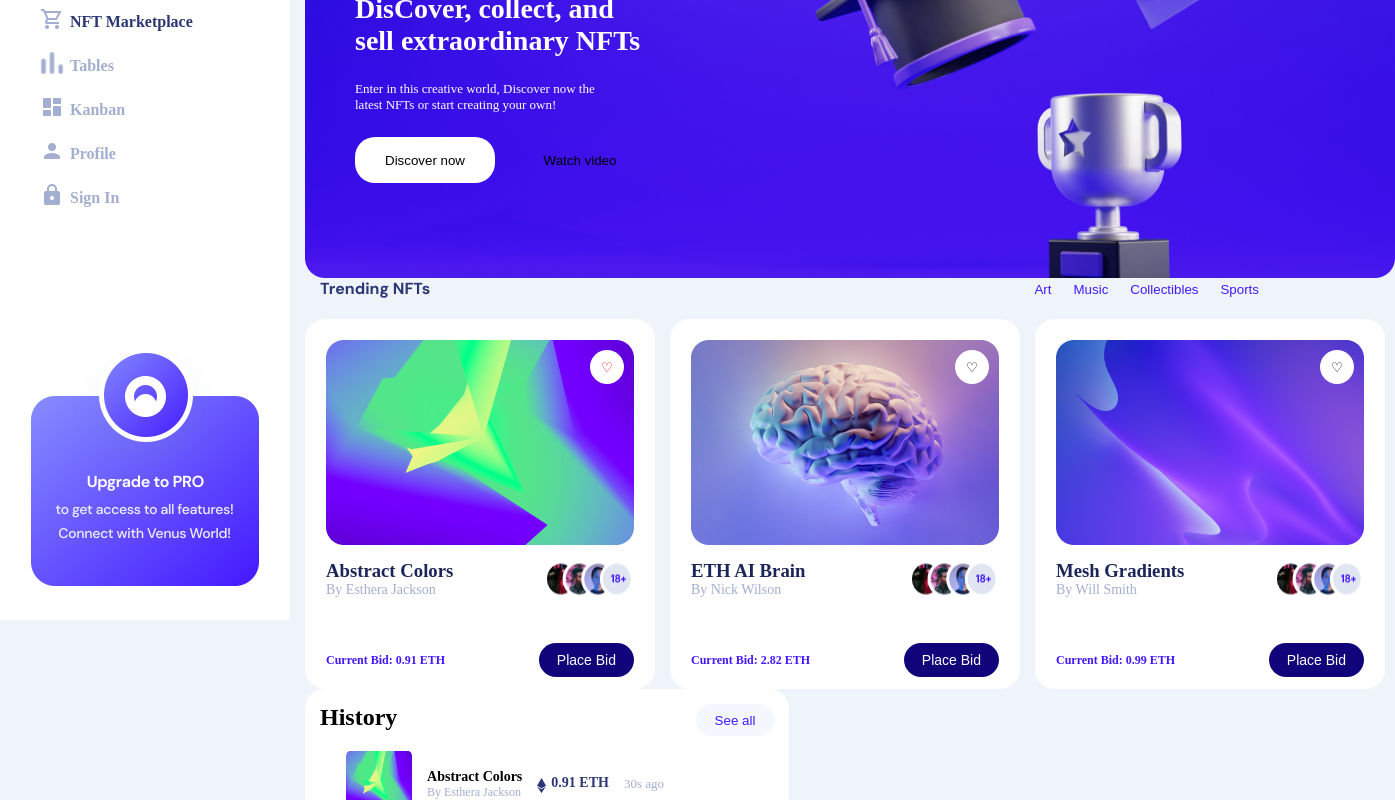
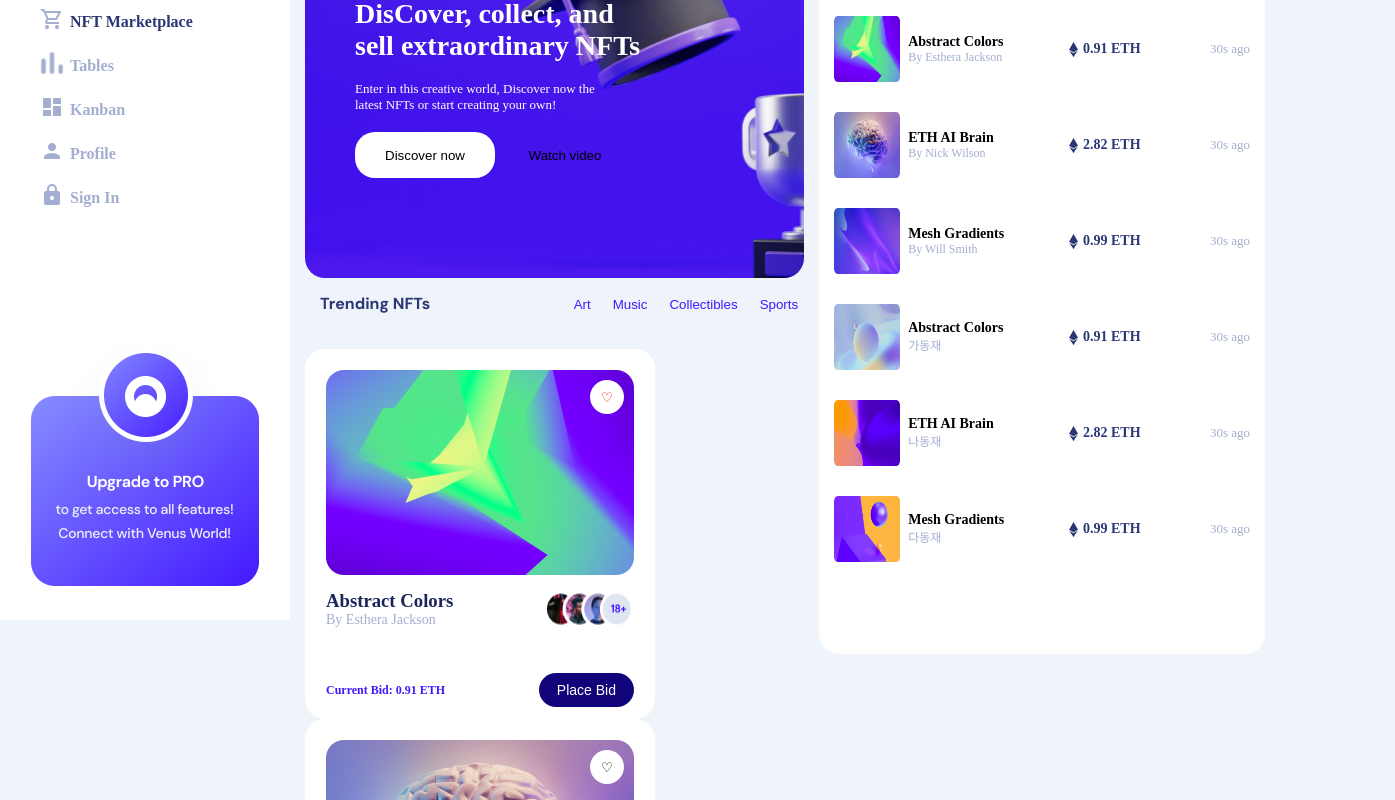
Before and after one commit to Kurman11/Horizon, a React (Create React App) app: page /NFTMarketplacePage in a window 1280 px wide. Shown: the part 180-980 px from the top of the page, 1395 px wide, since content can reach past the window. Built offline with nearby package versions, Linux system fonts and the light colour scheme.

Commit message:
피드백

```diff
--- a/src/App.css
+++ b/src/App.css
@@ -40,7 +40,7 @@ ul {
 
 .section {
   padding: 30px 15px 0;
-  div{
+  > div {
     display: flex;
     gap: 15px;
   }
--- a/src/componentes/Pages/NFTMarketplace-Page/NFTMarketplacePage.jsx
+++ b/src/componentes/Pages/NFTMarketplace-Page/NFTMarketplacePage.jsx
@@ -1,19 +1,19 @@
-import Style from './style.module.css'
+import Style from "./style.module.css";
 import { useState, useRef } from "react";
 import SubHeader from "./SubHeader/SubHeader";
 import NFTcard from "./NFTcard/NFTcard.jsx";
 import GropImage from "./image/Group.png";
 import Mock from "./mock/dummy.js";
-import Chart from './chart/Chart.jsx';
+import Chart from "./chart/Chart.jsx";
 
 export default function NFTMarketplacePage() {
   const [tab, setTab] = useState("Art");
   const arr = useRef(Mock);
-  const [button, setButton] = useState('discover');
+  const [button, setButton] = useState("discover");
 
   const handClick = (buttonType) => {
     setButton(buttonType);
-  }
+  };
   // const [items, setItems] = useState(MockItems.filter((item) => item.type === "Art"));
   // const [mockData] = useState(MockItems)
   // console.log(order)
@@ -35,21 +35,40 @@ export default function NFTMarketplacePage() {
   const data = arr.current.filter((value) => value.type === tab);
 
   return (
-    <section className="section">
-      <div className={Style['advertisement']}>
-        <div className={Style['advertisement-div']}>
-          <h2 className={Style['advertisement-text']}>DisCover, collect, and <br />sell extraordinary NFTs</h2>
-          <div className={Style['advertisement-sub-text']}>Enter in this creative world, Discover now the <br /> latest NFTs or start creating your own!</div>
+    <section className={`section ${Style["section-flex"]}`}>
+      <div className={Style.container}>
+        <div className={Style["advertisement"]}>
+          <div className={Style["advertisement-div"]}>
+            <h2 className={Style["advertisement-text"]}>
+              DisCover, collect, and <br />
+              sell extraordinary NFTs
+            </h2>
+            <div className={Style["advertisement-sub-text"]}>
+              Enter in this creative world, Discover now the <br /> latest NFTs
+              or start creating your own!
+            </div>
             <div>
-            <button type="button" className={button === "discover" ? Style['on'] : ""} onClick={() => handClick("discover")}>Discover now</button>
-            <button type="button" className={button === "watch" ? Style['on'] : ""} onClick={() => handClick("watch")}>Watch video</button>
+              <button
+                type="button"
+                className={button === "discover" ? Style["on"] : ""}
+                onClick={() => handClick("discover")}
+              >
+                Discover now
+              </button>
+              <button
+                type="button"
+                className={button === "watch" ? Style["on"] : ""}
+                onClick={() => handClick("watch")}
+              >
+                Watch video
+              </button>
             </div>
           </div>
         </div>
         <SubHeader tabArr={btnArr} handleTab={handleTab} />
-      <div>
+        <ul className={Style["card-area"]}>
           {data.map(({ title, name, bit, img, isGood, id }) => (
-          <div key={id}>
+            <li key={id}>
               <NFTcard
                 mainImg={img}
                 alt="sub메인 이미지"
@@ -61,10 +80,11 @@ export default function NFTMarketplacePage() {
                 handleGood={handleGood}
                 id={id}
               />
+            </li>
+          ))}
+        </ul>
       </div>
-        ))}
-      </div>
-      <Chart title = {'History'}/>
+      <Chart title={"History"} />
     </section>
   );
 }
--- a/src/componentes/Pages/NFTMarketplace-Page/chart-card/ChartCard.jsx
+++ b/src/componentes/Pages/NFTMarketplace-Page/chart-card/ChartCard.jsx
@@ -1,18 +1,24 @@
-import Style from './style.module.css'
+import Style from "./style.module.css";
 
-export default function ChartCard(props){
-  return(
-    <div className={Style['figure-chart']}>
-      <img className={Style['main-img']} src={props.img} alt={props.alt}/>
-      <div className={Style['title-div']}>
-        <div className={Style['main-title']}>{props.title}</div>
-        <div className={Style['sub-title']}>{props.subtitle}</div>
+export default function ChartCard(props) {
+  return (
+    <div className={Style["figure-chart"]}>
+      <img className={Style["main-img"]} src={props.img} alt={props.alt} />
+      <div className={Style["main-content"]}>
+        <div className={Style["title-div"]}>
+          <div className={Style["main-title"]}>{props.title}</div>
+          <div className={Style["sub-title"]}>{props.subtitle}</div>
+        </div>
+        <div className={Style["eth-div"]}>
+          <img
+            className={Style["eth-img"]}
+            src={props.ETHimg}
+            alt={props.ETHAlt}
+          />
+          <div className={Style["eth-font"]}>{props.bit}</div>
+        </div>
+        <div className={Style["ago-font"]}>30s ago</div>
       </div>
-      <div className={Style['eth-div']}>
-        <img className={Style['eth-img']} src={props.ETHimg} alt={props.ETHAlt} />
-        <div className={Style['eth-font']}>{props.bit}</div>
-      </div>
-      <div className={Style['ago-font']}>30s ago</div>
     </div>
-  )
+  );
 }
--- a/src/componentes/Pages/NFTMarketplace-Page/chart-card/style.module.css
+++ b/src/componentes/Pages/NFTMarketplace-Page/chart-card/style.module.css
@@ -1,38 +1,51 @@
-.figure-chart{
+.figure-chart {
+  display: flex;
   align-items: center;
-  .main-img{
+  gap: 0 8px;
+  .main-img {
     width: 66px;
     height: 66px;
   }
-  .title-div{
+  .main-content {
+    display: flex;
+    justify-content: space-between;
+    align-items: center;
+
+    width: calc(100% - 74px);
+    .title-div {
+      width: 100px;
       flex-direction: column;
-    gap : 0;
-    .main-title{
+      gap: 0;
+      .main-title {
         font-weight: bold;
         font-size: 14px;
       }
-    .sub-title{
+      .sub-title {
         font-size: 12px;
-      color: #A3AED0;
+        color: #a3aed0;
       }
     }
-  .eth-div{
+    .eth-div {
+      display: flex;
+      align-items: center;
       gap: 5px;
 
-    .eth-img{
+      width: 80px;
+
+      .eth-img {
         width: 9px;
         height: 15px;
-      margin-top: 3px;
       }
-    .eth-font{
+      .eth-font {
         font-size: 14px;
         font-weight: bold;
-      color: #2B3674;
+        color: #2b3674;
       }
     }
 
-  .ago-font{
+    .ago-font {
       font-size: 13px;
-    color: #A3AED0;
+      color: #a3aed0;
     }
   }
+}
--- a/src/componentes/Pages/NFTMarketplace-Page/chart/Chart.jsx
+++ b/src/componentes/Pages/NFTMarketplace-Page/chart/Chart.jsx
@@ -1,31 +1,32 @@
-import Style from './style.module.css'
-import ChartCard from '../chart-card/ChartCard'
-import { useState, useEffect} from "react";
-import Mock from '../mock/dummy.js'
-import ETH from '../image/ETHIcon.png'
-export default function Chart(props){
-  const [data, setData] = useState([]);
-  useEffect(()=>{
-    setData(Mock);
-  },[])
-  return(
-    <section className={Style['section']}>
-      <div className={Style['chart-div']}>
+import Style from "./style.module.css";
+import ChartCard from "../chart-card/ChartCard";
+
+import Mock from "../mock/dummy.js";
+import ETH from "../image/ETHIcon.png";
+
+export default function Chart(props) {
+  const data = Mock.slice(0, 6);
+
+  return (
+    <section className={Style["section"]}>
+      <div className={Style["chart-div"]}>
         <h2>{props.title}</h2>
-        <button>See all</button>
+        <button type="button">See all</button>
       </div>
-      <div className={Style['second-chart']}>
-        {data.map(({ title, name, bit, img}) =>(
-          <ChartCard
-            img ={img}
-            title = {title}
-            subtitle = {name}
-            ETHimg = {ETH}
-            ETHAlt = {'ETH이미지'}
-            bit = {bit}/>
+      <ul className={Style["second-chart"]}>
+        {data.map(({ title, name, bit, img }) => (
+          <li key={title}>
+            <ChartCard
+              img={img}
+              title={title}
+              subtitle={name}
+              ETHimg={ETH}
+              ETHAlt={"ETH이미지"}
+              bit={bit}
+            />
+          </li>
         ))}
-      </div>
-
+      </ul>
     </section>
-  )
+  );
 }
--- a/src/componentes/Pages/NFTMarketplace-Page/chart/style.module.css
+++ b/src/componentes/Pages/NFTMarketplace-Page/chart/style.module.css
@@ -1,17 +1,22 @@
-.section{
+.section {
   width: 484px;
+  height: 726px;
+
+  padding: 15px;
 
   border-radius: 20px;
   background-color: white;
-  .chart-div{
+
+  overflow: auto;
+  .chart-div {
     display: flex;
     justify-content: space-between;
 
-    padding: 15px;
-    h2{
+    margin-bottom: 41px;
+    h2 {
       margin: 0;
     }
-    button{
+    button {
       width: 78px;
       height: 32px;
 
@@ -19,13 +24,32 @@
       border-radius: 20px;
 
       cursor: pointer;
-      background-color: #F4F7FE;
-      color: #4318FF;
+      background-color: #f4f7fe;
+      color: #4318ff;
     }
   }
-  .second-chart{
+  .second-chart {
+    display: flex;
     flex-direction: column;
-    align-items: center;
-    width: 400px;
+    gap: 30px 0;
+
+    padding: 0;
+    margin: 0;
+
+    li {
+      transition: transform 0.3s ease-in-out, box-shadow 0.3s ease-in-out;
+      will-change: transition;
+      > div {
+        transition: padding 0.3s ease-in-out;
+        will-change: transition;
+      }
+      &:hover {
+        box-shadow: rgba(0, 0, 0, 0.1) 0px 4px 12px;
+        transform: scale(1.05);
+        > div {
+          padding: 20px;
+        }
+      }
+    }
   }
 }
--- a/src/componentes/Pages/NFTMarketplace-Page/style.module.css
+++ b/src/componentes/Pages/NFTMarketplace-Page/style.module.css
@@ -1,30 +1,43 @@
-.advertisement{
-  width: 1090px;
+.section-flex {
+  display: flex;
+  gap: 0 15px;
+
+  width: 100%;
+  .container {
+    flex-direction: column;
+
+    width: calc(100% - 415px);
+
+    .advertisement {
+      width: 100%;
       height: 350px;
 
-  background-image: url(./image/advertisement.png);
+      background: url(./image/advertisement.png) no-repeat center / cover;
 
-  .advertisement-div{
+      border-radius: 20px;
+
+      .advertisement-div {
+        display: flex;
+        flex-direction: column;
+        justify-content: space-around;
+
         width: 309px;
         height: 200px;
 
-    flex-direction: column;
-    justify-content: space-around;
-
         margin: 60px 0 0 50px;
 
-    h2{
+        h2 {
           margin: 0;
           font-size: 28px;
         }
-    .advertisement-text{
+        .advertisement-text {
           color: white;
         }
-    .advertisement-sub-text{
+        .advertisement-sub-text {
           font-size: 13px;
           color: white;
         }
-    button{
+        button {
           width: 140px;
           height: 46px;
 
@@ -34,10 +47,21 @@
           cursor: pointer;
           background-color: transparent;
 
-      &.on{
+          &.on {
             background-color: white;
           }
         }
       }
+    }
 
+    .card-area {
+      display: flex;
+      gap: 0 15px;
+
+      flex-wrap: wrap;
+
+      margin: 0;
+      padding: 0;
     }
+  }
+}
```
Lines whose indentation alone changed are shown as unchanged.
